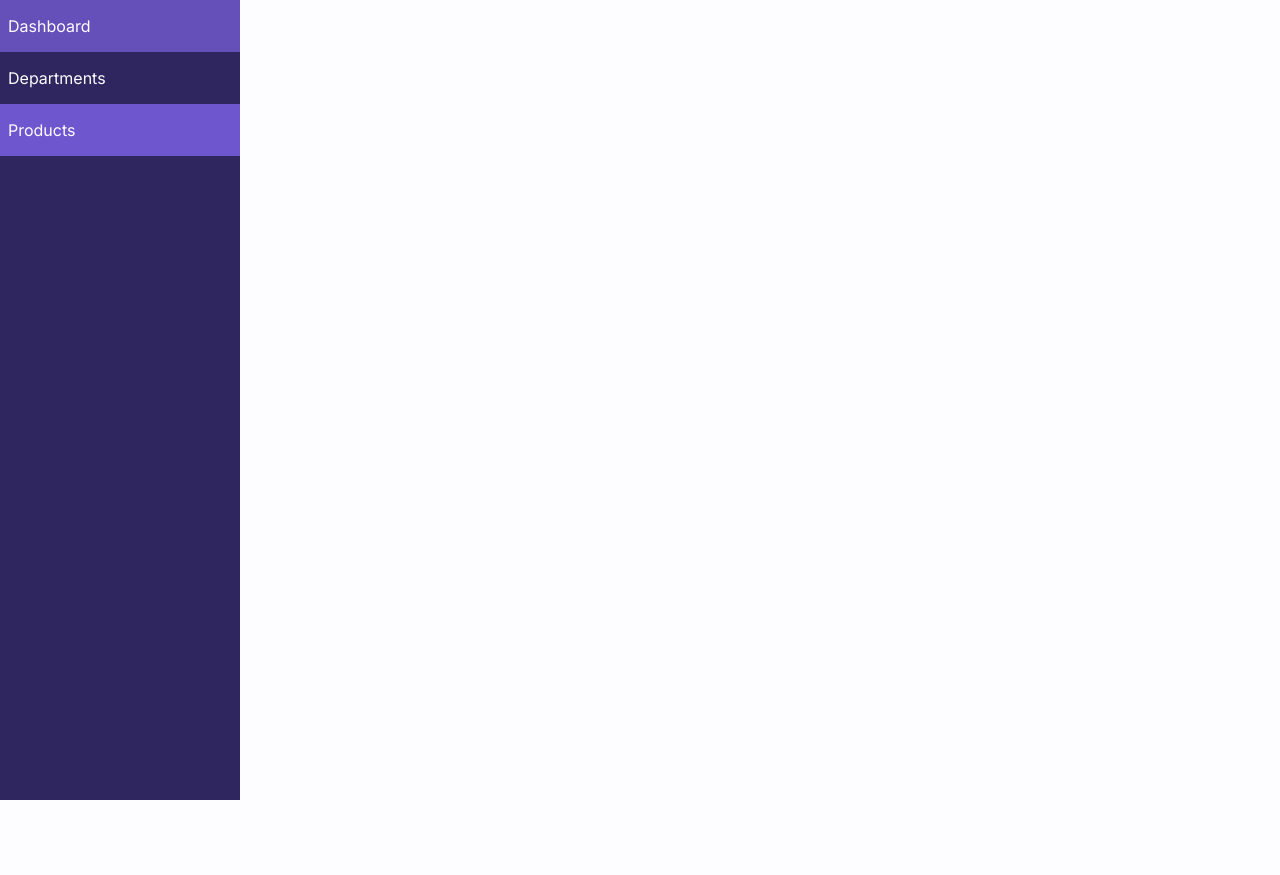
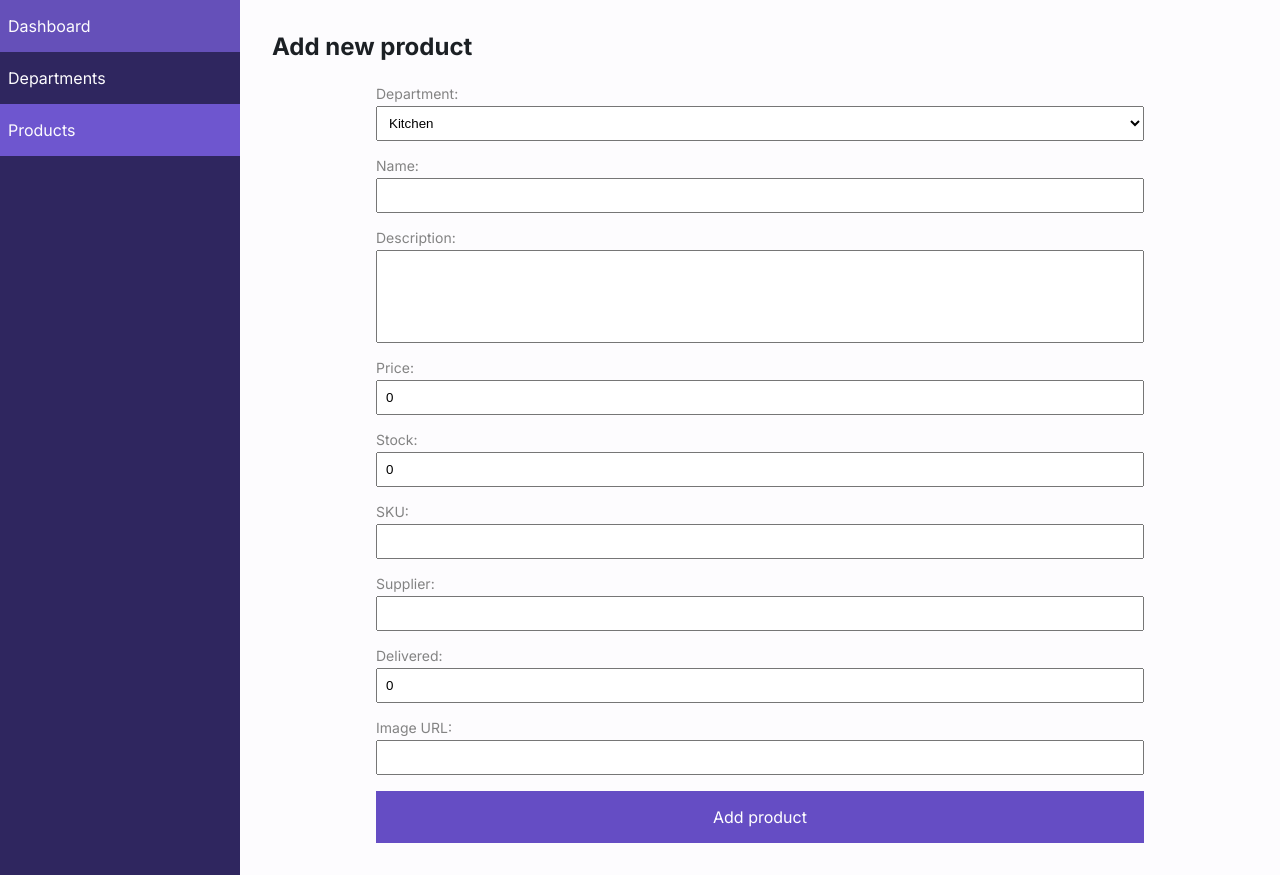
Before and after one commit to abinjohn123/MCR-10-Inventory, a React (Vite) app: page /products/new in a window 1280 px wide. Before the commit the page ends 800 px from the top, so only its background shows below. Built offline with nearby package versions, Linux system fonts and the light colour scheme.

Commit message:
feat: new product form

```diff
--- a/package.json
+++ b/package.json
@@ -14,7 +14,8 @@
     "react-dom": "^18.2.0",
     "react-router": "^6.15.0",
     "react-router-dom": "^6.15.0",
-    "sass": "^1.65.1"
+    "sass": "^1.65.1",
+    "uuid": "^9.0.0"
   },
   "devDependencies": {
     "@types/react": "^18.2.15",
--- a/src/App.jsx
+++ b/src/App.jsx
@@ -4,6 +4,7 @@ import Sidebar from './components/Sidebar';
 import Home from './components/Home';
 import Departments from './components/Departments';
 import ProductListing from './components/Products';
+import NewProduct from './components/Products/NewProduct';
 import './styles/App.scss';
 
 function App() {
@@ -14,6 +15,7 @@ function App() {
         <Route path="/" element={<Home />} />
         <Route path="/departments" element={<Departments />} />
         <Route path="/products" element={<ProductListing />} />
+        <Route path="/products/new" element={<NewProduct />} />
       </Routes>
     </>
   );
--- a/src/components/Home.jsx
+++ b/src/components/Home.jsx
@@ -6,8 +6,8 @@ const Home = () => {
 
   const { totalStock, totalDelivered, lowStock } = inventory.reduce(
     (acc, item) => ({
-      totalStock: acc.totalStock + item.stock,
-      totalDelivered: acc.totalDelivered + item.delivered,
+      totalStock: acc.totalStock + Number(item.stock),
+      totalDelivered: acc.totalDelivered + Number(item.delivered),
       lowStock: item.stock <= 10 ? acc.lowStock + 1 : acc.lowStock,
     }),
     {
--- a/src/components/Products/NewProduct.jsx
+++ b/src/components/Products/NewProduct.jsx
@@ -1,5 +1,122 @@
+import { v4 as uuid } from 'uuid';
+import { useNavigate } from 'react-router';
+
+import { useAppContext } from '../../context/AppContext';
+import { DEPARTMENT_FILTERS } from '../../constants';
+
+const PAYLOAD_MAPPING = [
+  'department',
+  'name',
+  'description',
+  'price',
+  'stock',
+  'sku',
+  'supplier',
+  'delivered',
+  'imageUrl',
+];
+
 const NewProduct = () => {
-  return <div className="p32"></div>;
+  const { inventory, setInventory } = useAppContext();
+  const navigate = useNavigate();
+
+  const handleSubmit = (e) => {
+    e.preventDefault();
+    const payload = {
+      id: uuid(),
+    };
+
+    PAYLOAD_MAPPING.forEach(
+      (item, index) => (payload[item] = e.target[index].value)
+    );
+
+    setInventory([...inventory, payload]);
+    navigate('/products');
+  };
+  return (
+    <div className="p32">
+      <h2 className="mb24">Add new product</h2>
+
+      <form className="new-product-form" onSubmit={handleSubmit}>
+        <div className="form-row">
+          <span className="label">Department</span>
+          <select
+            className="form-input select-input cur-p"
+            name="departments"
+            id="departments"
+            required
+          >
+            {Object.values(DEPARTMENT_FILTERS)
+              .filter((item) => item.value !== DEPARTMENT_FILTERS.ALL.value)
+              .map((item, index) => (
+                <option value={item.value} key={index}>
+                  {item.label}
+                </option>
+              ))}
+          </select>
+        </div>
+
+        <div className="form-row">
+          <label className="label">Name</label>
+          <input className="form-input" type="text" required />
+        </div>
+
+        <div className="form-row">
+          <label className="label">Description</label>
+          <textarea rows="5" className="form-input --textarea"></textarea>
+        </div>
+
+        <div className="form-row">
+          <label className="label">Price</label>
+          <input
+            className="form-input"
+            type="number"
+            required
+            defaultValue="0"
+          />
+        </div>
+
+        <div className="form-row">
+          <label className="label">Stock</label>
+          <input
+            className="form-input"
+            type="number"
+            required
+            defaultValue="0"
+          />
+        </div>
+
+        <div className="form-row">
+          <label className="label">SKU</label>
+          <input className="form-input" type="text" />
+        </div>
+
+        <div className="form-row">
+          <label className="label">Supplier</label>
+          <input className="form-input" type="text" required />
+        </div>
+
+        <div className="form-row">
+          <label className="label">Delivered</label>
+          <input
+            className="form-input"
+            type="number"
+            required
+            defaultValue="0"
+          />
+        </div>
+
+        <div className="form-row">
+          <label className="label">Image URL</label>
+          <input className="form-input" type="text" />
+        </div>
+
+        <button className="btn btn-submit p16" type="submit">
+          Add product
+        </button>
+      </form>
+    </div>
+  );
 };
 
 export default NewProduct;
--- a/src/components/Products/index.jsx
+++ b/src/components/Products/index.jsx
@@ -1,4 +1,4 @@
-import { useSearchParams } from 'react-router-dom';
+import { useSearchParams, Link } from 'react-router-dom';
 import { useAppContext } from '../../context/AppContext';
 
 import Filters from './Filters';
@@ -82,6 +82,9 @@ const ProductListing = () => {
       <div className="header d-flex-c-s mb16">
         <h2>Products</h2>
         <Filters />
+        <Link to="./new" className="new-item">
+          New
+        </Link>
       </div>
       <div className="table-header table-grid">
         <p>Image</p>
--- a/src/styles/App.scss
+++ b/src/styles/App.scss
@@ -126,3 +126,60 @@
     overflow: hidden;
   }
 }
+
+.new-item {
+  cursor: pointer;
+  background-color: var(--violet-9);
+  color: #fff;
+  padding: 8px 16px;
+  border-radius: 6px;
+  transition: background-color 0.2s;
+
+  &:link,
+  &:visited,
+  &:active {
+    text-decoration: none;
+  }
+
+  &:hover {
+    background-color: var(--violet-11);
+  }
+}
+
+.new-product-form {
+  display: flex;
+  flex-direction: column;
+  gap: 16px;
+  max-width: 768px;
+  margin: 0 auto;
+}
+
+.form-row {
+  display: flex;
+  flex-direction: column;
+  gap: 4px;
+
+  .label {
+    color: var(--gray-10);
+    font-size: 1.4rem;
+
+    &::after {
+      content: ':';
+    }
+  }
+
+  .form-input {
+    padding: 8px;
+
+    &.--textarea {
+      resize: none;
+    }
+  }
+}
+
+.btn-submit {
+  background-color: var(--violet-10);
+  color: #fff;
+  cursor: pointer;
+  text-align: center;
+}
```
Also changed, not shown: 1 other file (tests, documents, lock files or other folders).
